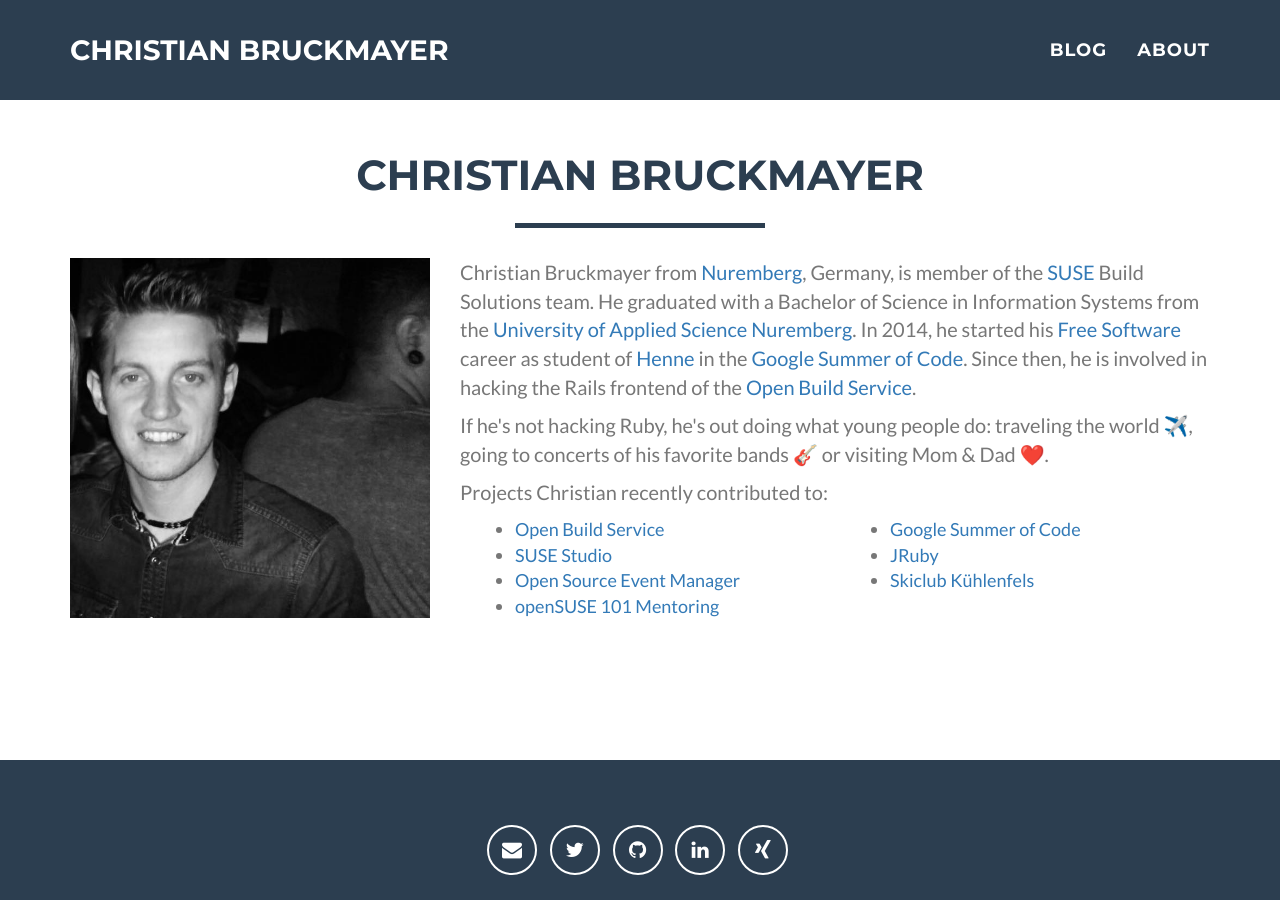
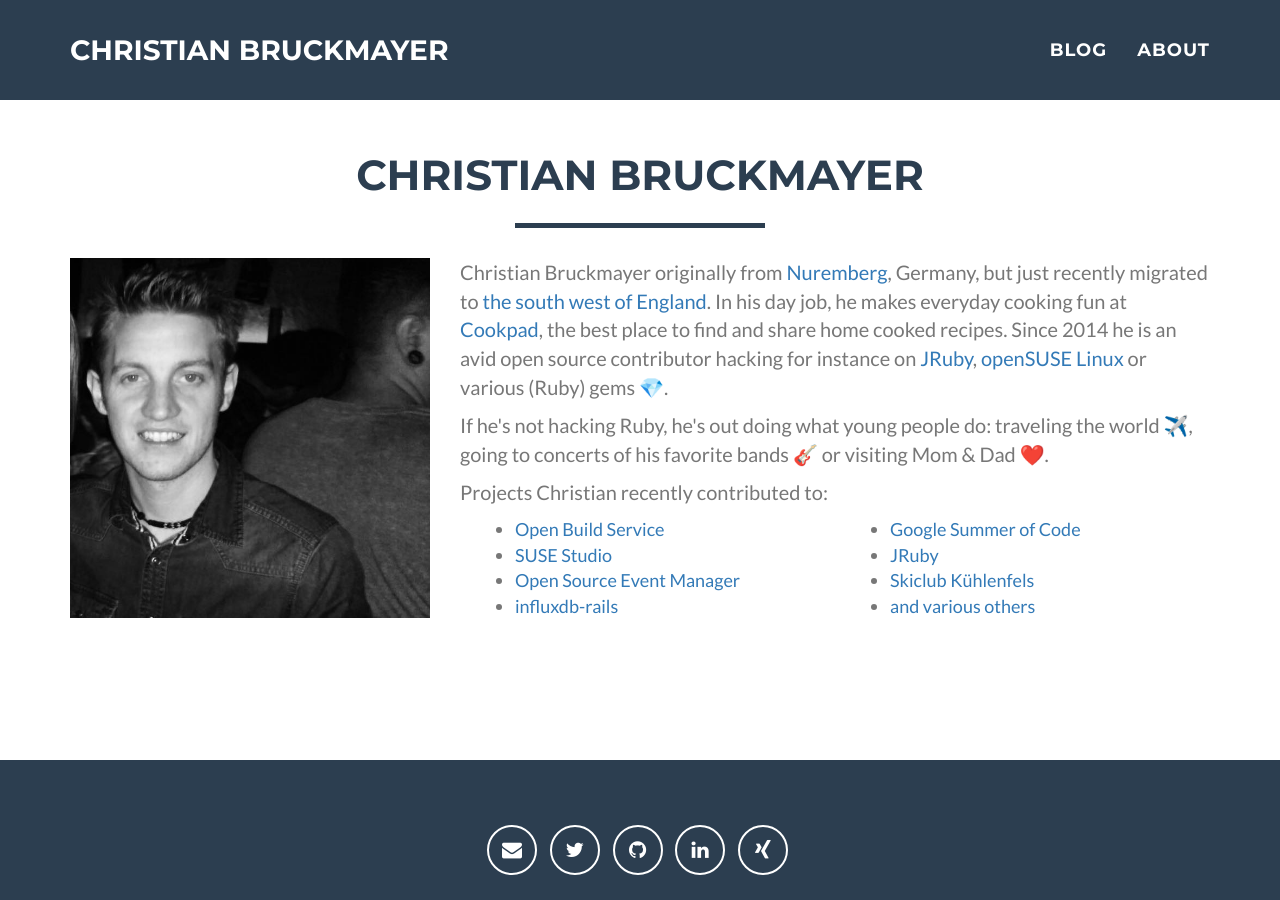
Before and after one commit to ChrisBr/bruckmayer.net, a Jekyll site: the page built from index.html, in a window 1280 px wide and 900 px high, scrolled down 1125 px. Built offline with Jekyll 4.4.1, drawn with Linux system fonts in a browser that asks for light colours; emoji names are drawn with the system emoji font; comment, search, counter and statistics services are not loaded.

Commit message:
Update about section

```diff
--- a/_includes/about.html
+++ b/_includes/about.html
@@ -12,21 +12,17 @@
       </div>
       <div class="col-lg-8">
         <p>
-          Christian Bruckmayer from
+          Christian Bruckmayer originally from
           <a href="http://en.wikipedia.org/wiki/Nuremberg">Nuremberg</a>,
-          Germany, is member of the
-          <a href="http://suse.com/">SUSE</a>
-          Build Solutions team.
-          He graduated with a Bachelor of Science in Information Systems from the
-          <a href="http://www.th-nuernberg.eu/">University of Applied Science Nuremberg</a>.
-          In 2014, he started his
-          <a href="https://en.wikipedia.org/wiki/Free_software">Free Software</a>
-          career as student of
-          <a href="https://hennevogel.de/#about">Henne</a>
-          in the
-          <a href="https://summerofcode.withgoogle.com/">Google Summer of Code</a>.
-          Since then, he is involved in hacking the Rails frontend of the
-          <a href="http://openbuildservice.org/">Open Build Service</a>.
+          Germany, but just recently migrated to
+          <a href="https://en.wikipedia.org/wiki/Bristol">the south west of England</a>.
+          In his day job, he makes everyday cooking fun at
+          <a href="https://www.cookpadteam.com/">Cookpad</a>,
+          the best place to find and share home cooked recipes.
+          Since 2014 he is an avid open source contributor hacking for instance on
+          <a href="https://www.jruby.org/">JRuby</a>,
+          <a href="https://www.opensuse.org/">openSUSE Linux</a>
+          or various (Ruby) gems :gem:.
         </p>
         <p>
           If he's not hacking Ruby, he's out doing what young people do: traveling the world :airplane:, going to concerts of his favorite bands :guitar: or visiting Mom & Dad :heart:.
@@ -46,7 +42,7 @@
               <a href="https://github.com/openSUSE/osem/commits/master?author=chrisbr">Open Source Event Manager</a>
             </li>
             <li>
-              <a href="http://101.opensuse.org/">openSUSE 101 Mentoring</a>
+              <a href="https://github.com/influxdata/influxdb-rails">influxdb-rails</a>
             </li>
           </ul>
         </div>
@@ -59,7 +55,10 @@
               <a href="https://github.com/jruby/jruby/commits/master?author=chrisbr">JRuby</a>
             </li>
             <li>
-              <a href="#">Skiclub Kühlenfels</a>
+              <a href="https://www.skiclub-kuehlenfels.de/">Skiclub Kühlenfels</a>
+            </li>
+            <li>
+              <a href="https://github.com/ChrisBr">and various others</a>
             </li>
           </ul>
         </div>
```
